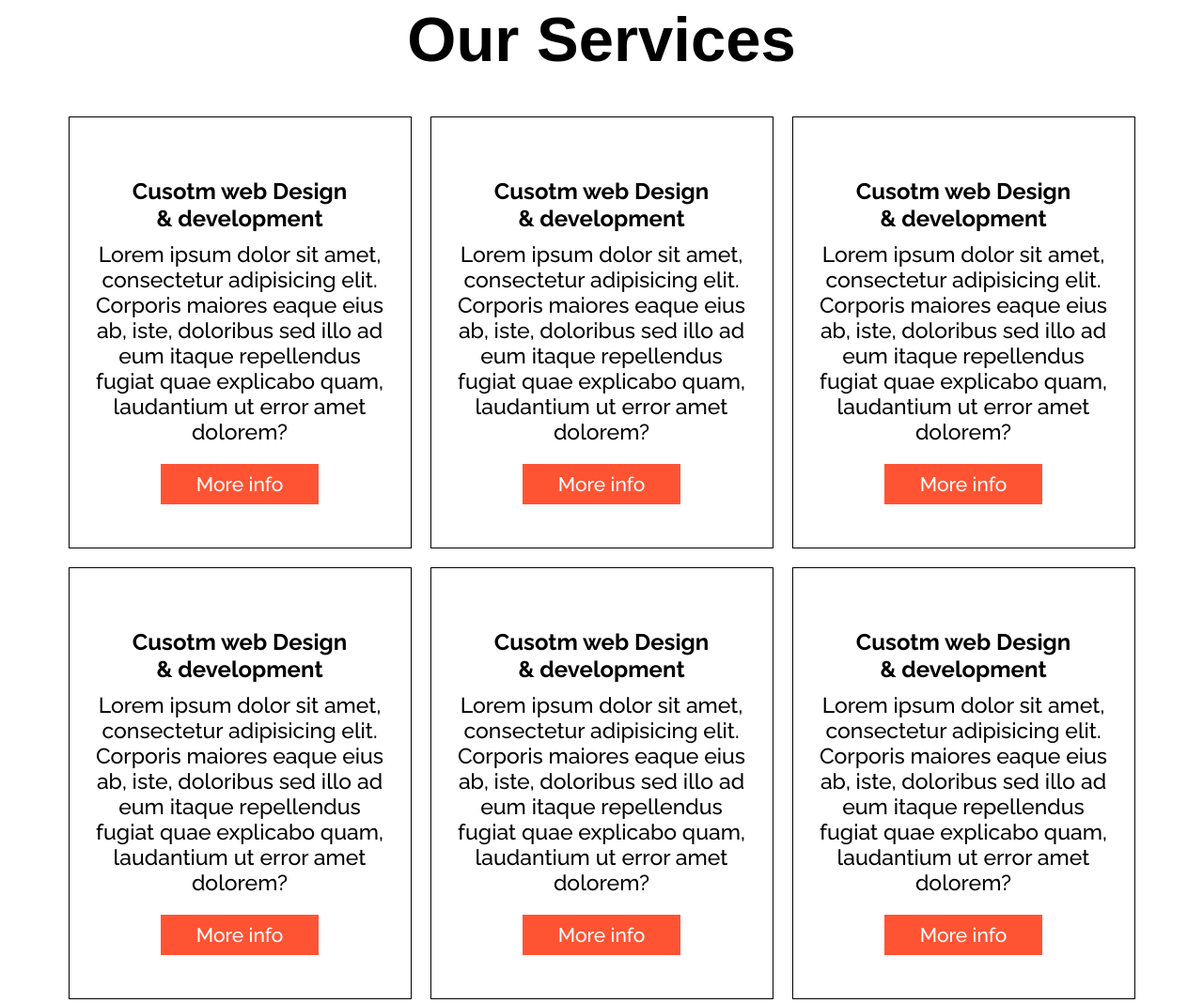
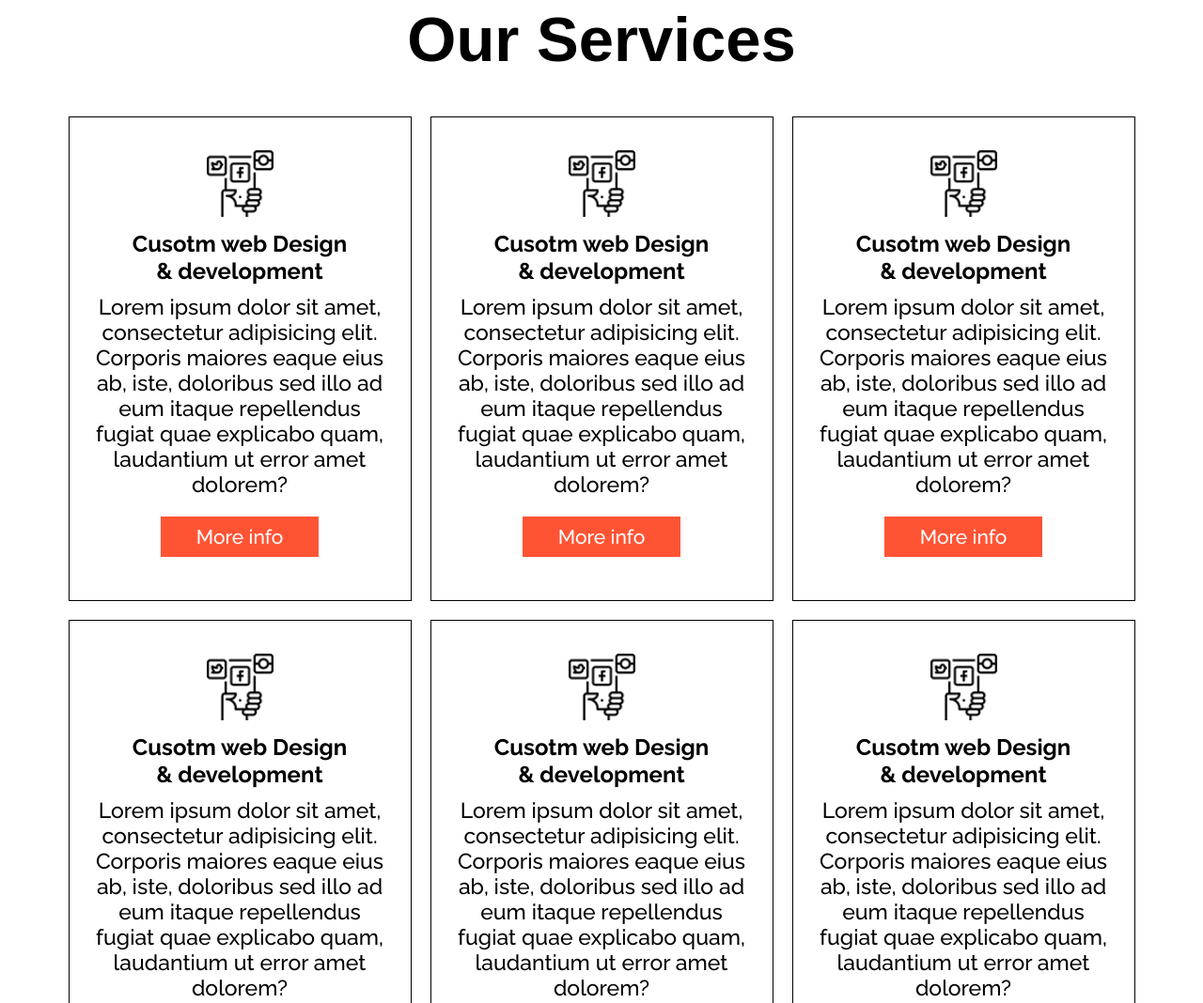
Before and after one commit to Waqas-7/Agency_html, a plain HTML site: page index.html in a window 1280 px wide. Shown: the part 1318-2386 px from the top of the page at 94% size. Drawn offline with Linux system fonts and the light colour scheme; the site is published under a folder, as on GitHub Pages, so addresses that start at the root find nothing; a web font is replaced by a local one.

Commit message:
more changes

```diff
--- a/index.html
+++ b/index.html
@@ -132,7 +132,7 @@
           <div class="services-1st-card">
             <div class="services-1st-details">
               <div class="services-1st-img">
-                <img src="/images/services-img3.png" alt="" />
+                <img src="./images/services-img3.png" alt="" />
               </div>
               <div class="services-1st-header">
                 <h2>
@@ -157,7 +157,7 @@
           <div class="services-1st-card">
             <div class="services-1st-details">
               <div class="services-1st-img">
-                <img src="/images/services-img3.png" alt="" />
+                <img src="./images/services-img3.png" alt="" />
               </div>
               <div class="services-1st-header">
                 <h2>
@@ -181,7 +181,7 @@
           <div class="services-1st-card">
             <div class="services-1st-details">
               <div class="services-1st-img">
-                <img src="/images/services-img3.png" alt="" />
+                <img src="./images/services-img3.png" alt="" />
               </div>
               <div class="services-1st-header">
                 <h2>
@@ -205,7 +205,7 @@
           <div class="services-1st-card">
             <div class="services-1st-details">
               <div class="services-1st-img">
-                <img src="/images/services-img3.png" alt="" />
+                <img src="./images/services-img3.png" alt="" />
               </div>
               <div class="services-1st-header">
                 <h2>
@@ -229,7 +229,7 @@
           <div class="services-1st-card">
             <div class="services-1st-details">
               <div class="services-1st-img">
-                <img src="/images/services-img3.png" alt="" />
+                <img src="./images/services-img3.png" alt="" />
               </div>
               <div class="services-1st-header">
                 <h2>
@@ -253,7 +253,7 @@
           <div class="services-1st-card">
             <div class="services-1st-details">
               <div class="services-1st-img">
-                <img src="/images/services-img3.png" alt="" />
+                <img src="./images/services-img3.png" alt="" />
               </div>
               <div class="services-1st-header">
                 <h2>
@@ -412,7 +412,7 @@
         </div>
 
         <div class="seo-screenshot">
-          <img src="/images/refer-links-img.png" alt="" />
+          <img src="./images/refer-links-img.png" alt="" />
         </div>
       </div>
     </div>
--- a/style.css
+++ b/style.css
@@ -268,7 +268,7 @@ header nav .nav-btn a:hover {
 /* CONSULTATION SECTION STARTS HERE */
 
 .consultation {
-  background-image: url("/images/business-bg-img.png");
+  background-image: url("./images/business-bg-img.png");
   background-position: center;
   background-repeat: no-repeat;
   background-size: cover;
@@ -427,7 +427,7 @@ header nav .nav-btn a:hover {
 /* FORM QUESTION SECTION STARTS HERE */
 
 .form-question {
-  background-image: url("/images/Artboard\ 1.png");
+  background-image: url("./images/Artboard\ 1.png");
   background-position: center;
   background-size: cover;
   background-repeat: no-repeat;
```
